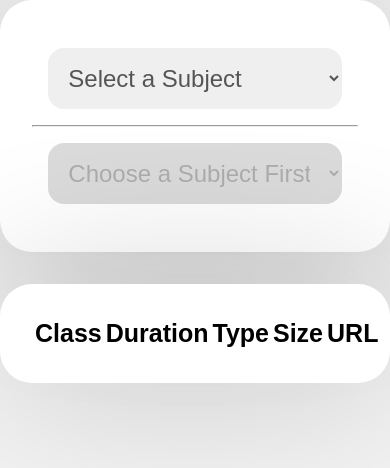
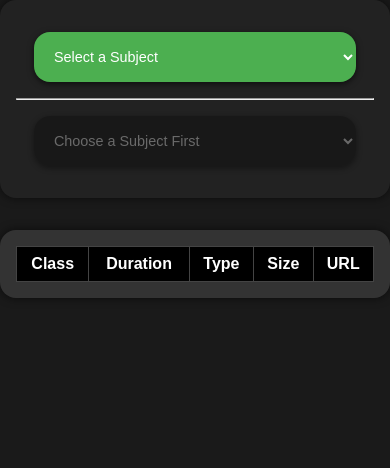
Before and after one commit to shikhoapp/shikhoapp.github.io, a plain HTML site: page index.html in a window 390 px wide. Drawn offline with Linux system fonts and the light colour scheme; no server answers.

Commit message:
Update index.css

```diff
--- a/css/index.css
+++ b/css/index.css
@@ -55,3 +55,151 @@ table {
 }
 
 /*# sourceMappingURL=index.css.map */
+body {
+  margin: 0;
+  font-size: 16px;
+  background-color: #1a1a1a;
+  font-family: Arial, Helvetica, sans-serif;
+  text-align: center;
+  color: #ffffff;
+}
+
+.container {
+  max-width: 80rem;
+  margin: 0 auto;
+  padding: 2rem;
+  background-color: #222222;
+  box-shadow: 0 0 10px rgba(0, 0, 0, 0.6);
+  border-radius: 2rem;
+}
+
+h1 {
+  text-align: center;
+}
+
+select {
+  display: block;
+  margin: 1rem auto;
+  padding: 1rem;
+  width: 90%;
+  max-width: 400px;
+  border-radius: 1rem;
+  border: none;
+  font-size: 1rem;
+  color: #ffffff;
+  outline: none;
+  background-color: #4caf50;
+  box-shadow: 0 2px 6px rgba(0, 0, 0, 0.6);
+}
+
+select:disabled {
+  background-color: rgba(0, 0, 0, 0.4);
+  color: #888888;
+}
+
+.classes-container {
+  max-width: 900px;
+  margin: 0 auto;
+  margin-top: 2rem;
+  padding: 2rem;
+  background-color: #333333;
+  box-shadow: 0 0 10px rgba(0, 0, 0, 0.6);
+  border-radius: 2rem;
+}
+
+table {
+  width: 100%;
+  margin: 0 auto;
+  border-collapse: collapse;
+}
+
+th {
+  background-color: #000000;
+  color: #ffffff;
+  padding: 1rem;
+  border-bottom: 4px solid #444444;
+  border-right: 4px solid #444444;
+}
+
+td {
+  padding: 1rem;
+  border-bottom: 4px solid #444444;
+  border-right: 4px solid #444444;
+}
+
+th:nth-child(1),
+td:nth-child(1) {
+  width: 8%;
+  border-left: 4px solid #444444;
+}
+
+th:nth-child(2),
+td:nth-child(2) {
+  width: 20%;
+}
+
+th:nth-child(3),
+td:nth-child(3) {
+  width: 32%;
+}
+
+th:nth-child(4),
+td:nth-child(4) {
+  width: 20%;
+}
+
+th:nth-child(5),
+td:nth-child(5) {
+  width: 20%;
+}
+
+
+
+tbody tr:hover {
+  background-color: #555555;
+}
+
+a {
+  color: yellow;
+  text-decoration: underline;
+}
+
+a:hover {
+  color: #ffffff;
+}
+
+/* Add media queries for responsiveness */
+@media screen and (max-width: 600px) {
+  .container {
+    padding: 1rem;
+    border-radius: 1rem;
+  }
+
+  select {
+    font-size: 0.9rem;
+  }
+
+  .classes-container {
+    padding: 1rem;
+    border-radius: 1rem;
+  }
+
+  th,
+  td {
+    padding: 0.5rem;
+  }
+
+  th:nth-child(1),
+  td:nth-child(1),
+  th:nth-child(2),
+  td:nth-child(2),
+  th:nth-child(3),
+  td:nth-child(3),
+  th:nth-child(4),
+  td:nth-child(4),
+  th:nth-child(5),
+  td:nth-child(5) {
+    width: auto;
+    border: 1px solid #444444;
+  }
+}
```
